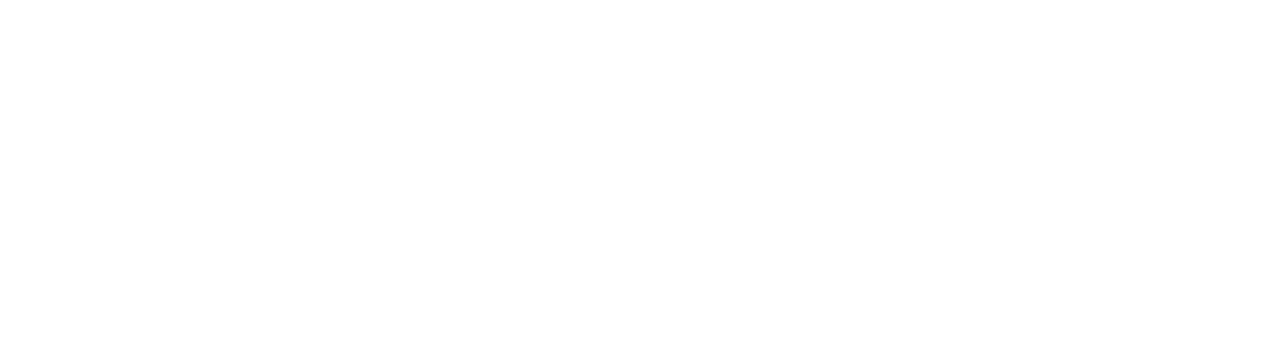
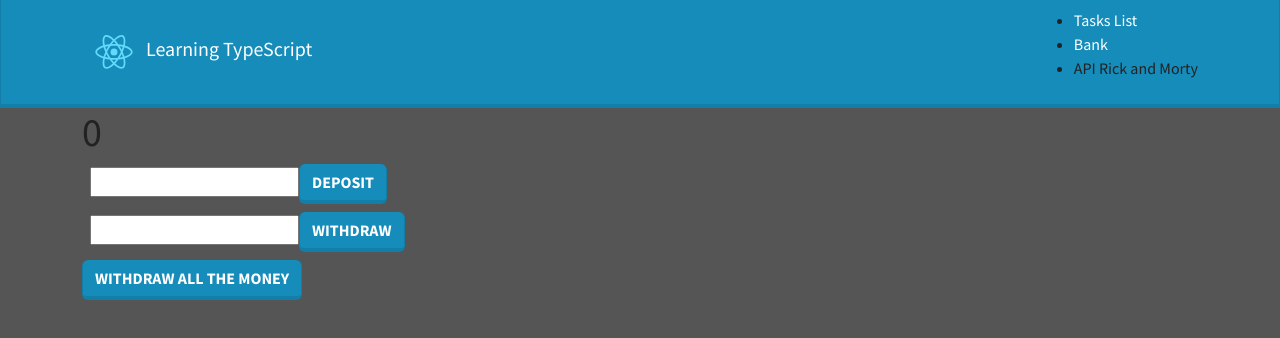
Before and after one commit to Mariana-Usuga/first-steps-typescript, a React (Create React App) app: page /bank in a window 1280 px wide. Before the commit this address had no page. Shown: the top 338 px of the page. Built offline with nearby package versions, Linux system fonts and the light colour scheme.

Commit message:
finish bank

```diff
--- a/src/App.tsx
+++ b/src/App.tsx
@@ -5,8 +5,6 @@
 import TaskForm from './Tasks/TaskForm';
 import { Task } from './interfaces/Task';
 import TaskList from './Tasks/TaskList';
-import Bank from './Bank/Bank';
-// import NavBar from './NavBar/NavBar';
 
 const App = () => {
   const [tasks, setTasks] = useState<Task[]>([]);
@@ -25,12 +23,10 @@
 
   return (
     <div className="bg-dark" style={{ height: '100vh' }}>
-      {/* <NavBar /> */}
       <main className="container p4">
         <TaskList tasks={tasks} deleteTask={deleteTask} updateTask={updateTask} />
         <TaskForm addANewTask={addANewTask} />
       </main>
-      <Bank />
     </div>
   );
 };
--- a/src/Bank/Bank.tsx
+++ b/src/Bank/Bank.tsx
@@ -1,5 +1,6 @@
 /* eslint-disable import/extensions */
 /* eslint-disable import/no-unresolved */
+import { ChangeEvent, useState } from 'react';
 import { useDispatch, useSelector } from 'react-redux';
 import { depositMoney, withdrawMoney, bankrupt } from '../state/actions/index';
 import { State } from '../state/reducer/index';
@@ -7,16 +8,78 @@
 const Bank = () => {
   const dispatch = useDispatch();
   const amount = useSelector((state: State) => state.bank);
+  const [amountState, setAmountState] = useState({ deposit: '', withdraw: '' });
 
-  // const handleDeposit = () => {
+  const handleChange = (e: ChangeEvent<HTMLInputElement>) => {
+    setAmountState({ ...amountState, [e.target.name]: e.target.value });
+  };
 
-  // }
+  const onSubmit = (operation: string) => {
+    switch (operation) {
+      case 'deposit':
+        dispatch(depositMoney(Number(amountState.deposit)));
+        setAmountState({ ...amountState, deposit: ' ' });
+        break;
+      case 'withdraw':
+        dispatch(withdrawMoney(Number(amountState.withdraw)));
+        setAmountState({ ...amountState, withdraw: ' ' });
+        break;
+      default:
+        dispatch(bankrupt(0));
+    }
+  };
+
   return (
-    <div>
-      <h1>{amount}</h1>
-      <button type="button" onClick={() => dispatch(depositMoney(1000))}>Deposit</button>
-      <button type="button" onClick={() => dispatch(withdrawMoney(1000))}>Withdraw</button>
-      <button type="button" onClick={() => dispatch(bankrupt(1000))}>Bankrupt</button>
+    <div className="bg-dark" style={{ height: '100vh' }}>
+      <div className="container-sm">
+        <h1>{amount}</h1>
+        <div className="m-2">
+          <label htmlFor="deposit">
+            <input
+              type="number"
+              name="deposit"
+              id="deposit"
+              value={amountState.deposit}
+              onChange={handleChange}
+            />
+          </label>
+          <button
+            className="btn btn-primary"
+            type="button"
+            onClick={() => onSubmit('deposit')}
+          >
+            Deposit
+          </button>
+        </div>
+        <div className="m-2">
+          <label htmlFor="withdraw">
+            <input
+              type="number"
+              name="withdraw"
+              id="withdraw"
+              value={amountState.withdraw}
+              onChange={handleChange}
+            />
+          </label>
+          <button
+            className="btn btn-primary"
+            type="button"
+            onClick={() => onSubmit('withdraw')}
+          >
+            Withdraw
+
+          </button>
+        </div>
+        <div>
+          <button
+            className="btn btn-primary"
+            type="button"
+            onClick={() => onSubmit('bankrupt')}
+          >
+            Withdraw all the money
+          </button>
+        </div>
+      </div>
     </div>
   );
 };
--- a/src/NavBar/NavBar.tsx
+++ b/src/NavBar/NavBar.tsx
@@ -10,8 +10,16 @@
         Learning TypeScript
       </a>
       <ul>
-        <li><Link to="/tasks" style={{ textDecoration: 'none', color: '#FFF' }}>Tasks List</Link></li>
-        <li>Bank</li>
+        <li>
+          <Link to="/tasks" style={{ textDecoration: 'none', color: '#FFF' }}>
+            Tasks List
+          </Link>
+        </li>
+        <li>
+          <Link to="/bank" style={{ textDecoration: 'none', color: '#FFF' }}>
+            Bank
+          </Link>
+        </li>
         <li>API Rick and Morty</li>
       </ul>
     </div>
--- a/src/index.tsx
+++ b/src/index.tsx
@@ -10,6 +10,7 @@
 import store from './state/index';
 import Layout from './Layout/Layout';
 import App from './App';
+import Bank from './Bank/Bank';
 
 import 'bootswatch/dist/lumen/bootstrap.min.css';
 
@@ -18,6 +19,7 @@
     <Routes>
       <Route path="/" element={<Layout />}>
         <Route path="tasks" element={<App />} />
+        <Route path="bank" element={<Bank />} />
       </Route>
     </Routes>
   </BrowserRouter>
--- a/src/state/reducer/bankReducer.tsx
+++ b/src/state/reducer/bankReducer.tsx
@@ -1,3 +1,4 @@
+/* eslint-disable no-case-declarations */
 /* eslint-disable import/extensions */
 /* eslint-disable import/no-unresolved */
 /* eslint-disable default-param-last */
@@ -7,11 +8,16 @@
 const initialState = 0;
 
 const bankReducer = (state: number = initialState, action: Action) => {
-  console.log('action paylos', action.payload);
+  console.log('action paylos', typeof action.payload);
   switch (action.type) {
     case ActionTypes.DEPOSIT:
-      return state + action.payload;
+      const nose = state + action.payload;
+      console.log('nose ', nose);
+      return nose;
     case ActionTypes.WITHDRAW:
+      if (state - action.payload < 0) {
+        return state;
+      }
       return state - action.payload;
     case ActionTypes.BANKRUPT:
       return 0;
```
